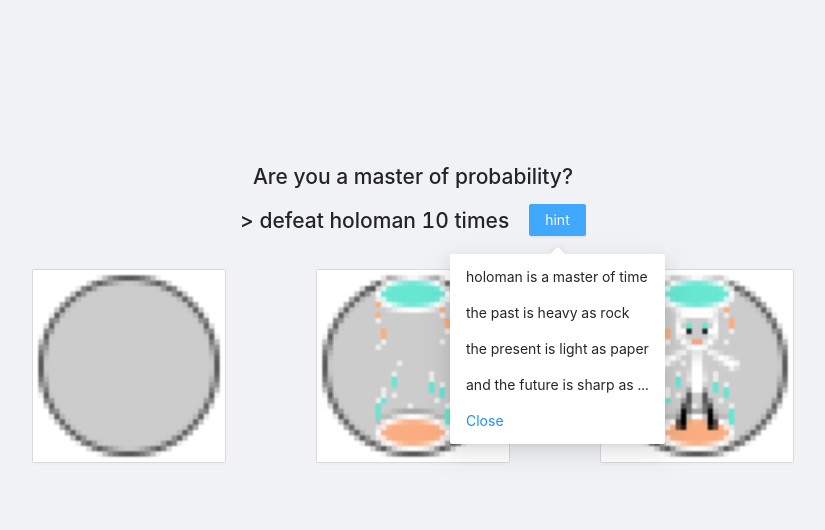
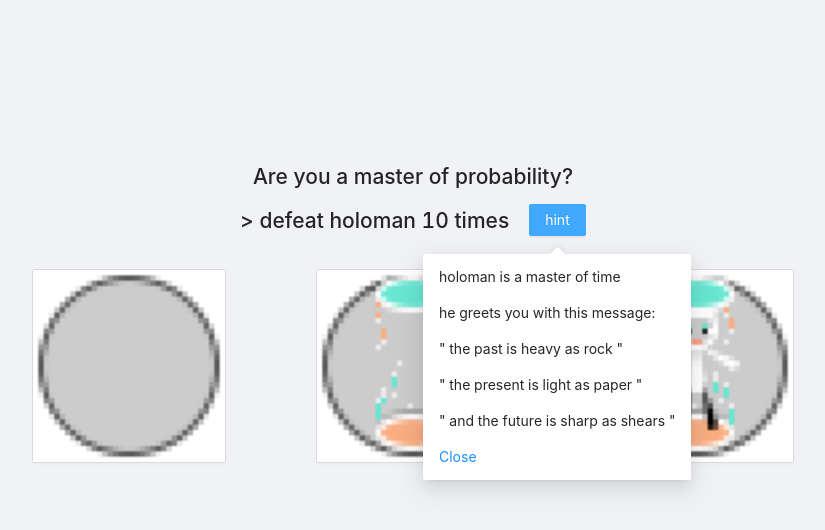
Before and after one commit to NotaCodeur/holoman, a React (Create React App) app: page / in a window 1280 px wide. Both pictures are taken after a click on the button "hint". Shown: the top 530 px of the page, without its empty margins (227-1052 px from the left). Built offline with nearby package versions, Linux system fonts and the light colour scheme.

Commit message:
small update in toolstip

```diff
--- a/src/App.css
+++ b/src/App.css
@@ -36,6 +36,7 @@ a:hover{
 }
 .routes{
     padding: 0px;
+
 }
 .nav-container{
     position: fixed;
--- a/src/components/pages/Homepage.jsx
+++ b/src/components/pages/Homepage.jsx
@@ -63,9 +63,10 @@ const Homepage = () => {
                   content={
                     <>
                     <p>holoman is a master of time</p>
-                    <p>the past is heavy as rock</p>
-                    <p>the present is light as paper </p>
-                    <p>and the future is sharp as ...</p>
+                    <p>he greets you with this message:</p>
+                    <p>" the past is heavy as rock "</p>
+                    <p>" the present is light as paper "</p>
+                    <p>" and the future is sharp as shears "</p>
                     {/* <p>holoman is a master of time</p>
                     <p>in the past the present will rhyme</p>
                     <p>so present the future sublime </p>
@@ -88,6 +89,8 @@ const Homepage = () => {
               <div className="score">
                 {myPick && <Result myPick={myPick} housePick={housePick} />}
               </div>
+
+
             </Col>
 
           </Row>
```
